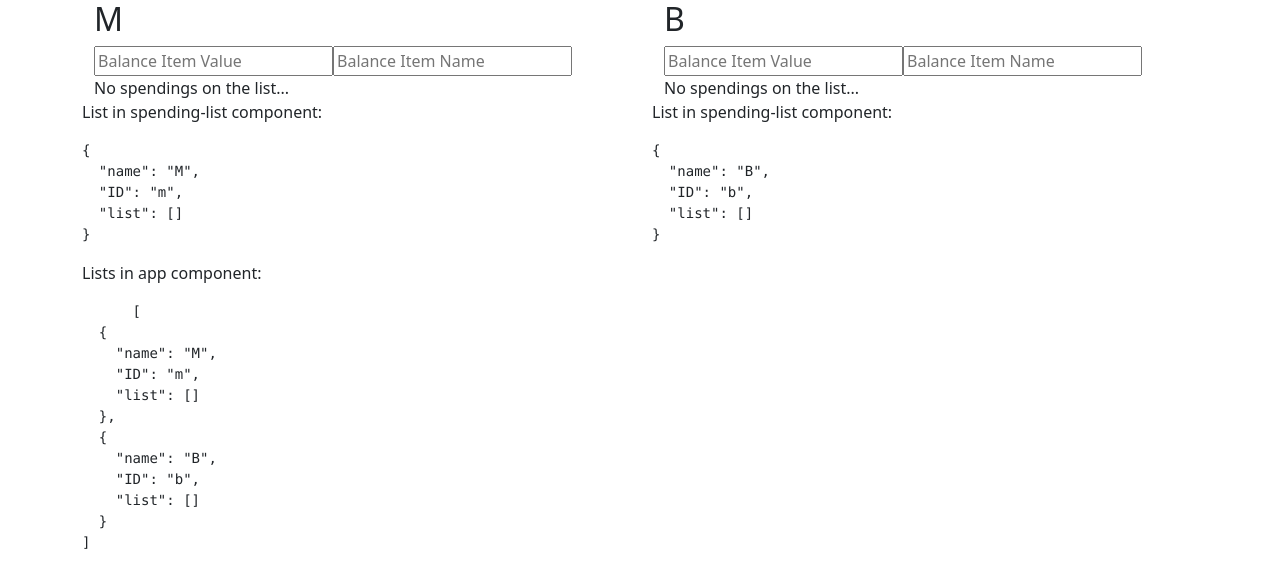
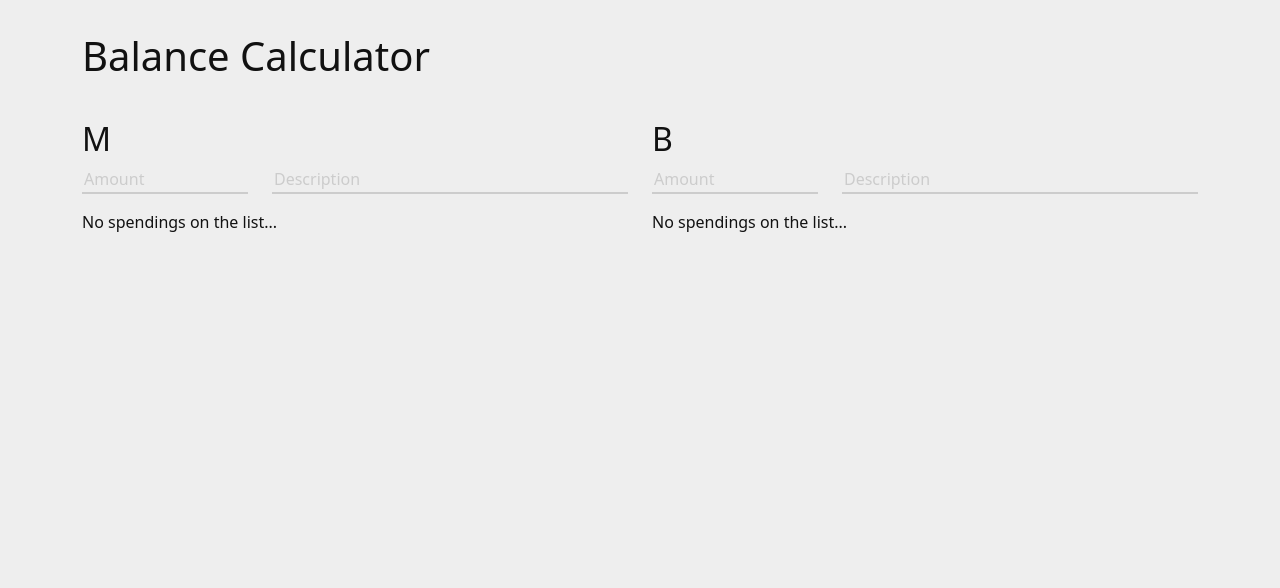
Before and after one commit to FrankFonts/balance, an Angular app: page / in a window 1280 px wide. Shown: the top 588 px of the page. Built offline with nearby package versions, Linux system fonts and the light colour scheme.

Commit message:
First working version, messy, needs testing

```diff
--- a/src/app/app.component.html
+++ b/src/app/app.component.html
@@ -1,16 +1,13 @@
 <div class="container">
   <div class="row">
+    <div class="col-12 page__title">
+      <h1>Balance Calculator</h1>
+    </div>
     <app-spending-list
       *ngFor="let spendingList of spendings"
       [spendingList]="spendingList"
-      class="col-12 col-md-6"
+      (spendingListChange)="updateSpendingList($event)"
+      class="col-12 col-md-6 spending-list"
     ></app-spending-list>
   </div>
-  <div class="col-12">
-    <p>Lists in app component:</p>
-    <pre>
-      {{ spendings | json }}
-      </pre
-    >
-  </div>
 </div>
--- a/src/app/app.component.ts
+++ b/src/app/app.component.ts
@@ -7,7 +7,19 @@ import { SpendingList, spendings } from './interfaces';
   styleUrls: ['./app.component.scss'],
 })
 export class AppComponent implements OnInit {
-  spendings: Array<SpendingList> = spendings;
+  spendings: Array<SpendingList> | null = spendings;
+
+  updateSpendingList(spendingList: SpendingList) {
+    localStorage.setItem('balance-app-data', JSON.stringify(this.spendings));
+  }
+
+  constructor() {
+    let test: string | null = localStorage.getItem('balance-app-data');
+
+    if (test) {
+      this.spendings = JSON.parse(test);
+    }
+  }
 
   ngOnInit(): void {}
 }
--- a/src/app/app.module.ts
+++ b/src/app/app.module.ts
@@ -3,10 +3,10 @@ import { BrowserModule } from '@angular/platform-browser';
 
 import { AppRoutingModule } from './app-routing.module';
 import { AppComponent } from './app.component';
-import { BalanceComponent } from './spending-list/spending-list.component';
+import { SpendingListComponent } from './spending-list/spending-list.component';
 
 @NgModule({
-  declarations: [AppComponent, BalanceComponent],
+  declarations: [AppComponent, SpendingListComponent],
   imports: [BrowserModule, AppRoutingModule],
   providers: [],
   bootstrap: [AppComponent],
--- a/src/app/interfaces.ts
+++ b/src/app/interfaces.ts
@@ -1,12 +1,12 @@
 export interface SpendingList {
   name: string;
   ID: number | string;
-  list?: Array<SpendingItem>;
+  list: Array<SpendingItem>;
 }
 
 export interface SpendingItem {
-  balanceItemValue: number;
-  balanceItemName: string;
+  spendingItemValue: number;
+  spendingItemName: string;
 }
 
 export const spendings: Array<SpendingList> = [
--- a/src/app/spending-list/spending-list.component.html
+++ b/src/app/spending-list/spending-list.component.html
@@ -1,4 +1,4 @@
-<div [id]="spendingList.ID" class="container">
+<!-- <div [id]="spendingList.ID"> -->
 <div class="row">
   <div class="col-12">
     <h2>
@@ -6,41 +6,64 @@
     </h2>
   </div>
 
-    <div class="col-12">
+  <div class="col-4">
     <input
+      #spendingItemValueInput
+      class="newItem"
       type="number"
-        id="balance-item-value"
-        placeholder="Balance Item Value"
-      />
-
-      <input
-        type="text"
-        id="balance-item-name"
-        placeholder="Balance Item Name"
+      placeholder="Amount"
+      [value]="spendingItemValue"
+      (keypress)="
+        addNewSpendingListItem(
+          $event,
+          spendingItemValueInput.value,
+          spendingItemNameInput.value
+        )
+      "
     />
   </div>
 
-    <div class="col-12">
-      <ul
-        *ngIf="
-          spendingList.list && spendingList.list.length;
-          else noSpendingMessage
+  <div class="col-8">
+    <input
+      #spendingItemNameInput
+      class="newItem"
+      type="text"
+      placeholder="Description"
+      [value]="spendingItemName"
+      (keypress)="
+        addNewSpendingListItem(
+          $event,
+          spendingItemValueInput.value,
+          spendingItemNameInput.value
+        )
       "
-      >
-        <li *ngFor="let item of spendingList.list">
-          {{ item }}
-        </li>
-      </ul>
-
-      <ng-template #noSpendingMessage>
-        No spendings on the list...
-      </ng-template>
-    </div>
+    />
   </div>
 </div>
 
-<p>List in spending-list component:</p>
+<div
+  class="row"
+  *ngIf="spendingList.list && spendingList.list.length; else noSpendingMessage"
+>
+  <ng-container *ngFor="let item of spendingList.list">
+    <!-- disabled for now -->
+    <div class="col-4">
+      <input type="number" disabled [value]="item.spendingItemValue" />
+    </div>
 
-<pre
-  >{{ spendingList | json }}
-</pre>
+    <!-- disabled for now -->
+    <div class="col-8">
+      <input type="text" disabled [value]="item.spendingItemName" />
+    </div>
+  </ng-container>
+</div>
+
+<ng-template #noSpendingMessage> No spendings on the list... </ng-template>
+
+<!-- TODO : move out to app -->
+<div
+  *ngIf="spendingList.list && spendingList.list.length"
+  class="col-12 list__total"
+>
+  <h3>Total: {{ calculateTotal() | currency: "HUF":"":"4.0-0" }}.- Ft</h3>
+</div>
--- a/src/app/spending-list/spending-list.component.ts
+++ b/src/app/spending-list/spending-list.component.ts
@@ -1,13 +1,55 @@
-import { Component, OnInit, Input } from '@angular/core';
-import { SpendingList } from '../interfaces';
+import { Component, OnInit, Input, Output, EventEmitter } from '@angular/core';
+import { SpendingList, SpendingItem } from '../interfaces';
 
 @Component({
   selector: 'app-spending-list',
   templateUrl: './spending-list.component.html',
   styleUrls: ['./spending-list.component.scss'],
 })
-export class BalanceComponent implements OnInit {
-  @Input() spendingList: SpendingList = { name: '', ID: 0 };
+export class SpendingListComponent implements OnInit {
+  @Input() spendingList: SpendingList = { name: '', ID: 0, list: [] };
+
+  spendingItemValue: string = '';
+  spendingItemName: string = '';
+
+  updateNewSpendingListItem(value: string, name: string) {
+    this.spendingItemValue = value;
+    this.spendingItemName = name;
+  }
+
+  addNewSpendingListItem(event: KeyboardEvent, value: string, name: string) {
+    this.spendingItemValue = value.trim();
+    this.spendingItemName = name.trim();
+
+    if (
+      event.key == 'Enter' &&
+      this.spendingItemName !== '' &&
+      this.spendingItemValue !== ''
+    ) {
+      this.spendingList.list.push({
+        spendingItemValue: +this.spendingItemValue || 0,
+        spendingItemName: this.spendingItemName || '',
+      });
+
+      this.spendingItemValue = '';
+      this.spendingItemName = '';
+
+      this.spendingListChange.emit(this.spendingList);
+    }
+  }
+
+  calculateTotal() {
+    let sum = this.spendingList.list.reduce(
+      (total: number, item: SpendingItem) => {
+        return (total += item.spendingItemValue);
+      },
+      0
+    );
+
+    return sum;
+  }
+
+  @Output() spendingListChange = new EventEmitter<SpendingList>();
 
   constructor() {}
 
--- a/src/styles.scss
+++ b/src/styles.scss
@@ -1 +1,74 @@
-/* You can add global styles to this file, and also import other style files */
+input {
+  width: 100%;
+  margin: 0 0 1em 0;
+  border: 0;
+  border-bottom: 2px solid currentColor;
+  transition: all 200ms ease-in-out;
+  position: relative;
+  background-color: transparent;
+  outline: none;
+}
+
+/* Chrome, Safari, Edge, Opera */
+input::-webkit-outer-spin-button,
+input::-webkit-inner-spin-button {
+  -webkit-appearance: none;
+  margin: 0;
+}
+/* Firefox */
+input[type="number"] {
+  -moz-appearance: textfield;
+}
+
+@media (prefers-color-scheme: dark) {
+  body {
+    background-color: #111;
+    color: #eee;
+  }
+
+  input {
+    color: #444;
+
+    &::placeholder {
+      color: #444;
+    }
+
+    &:focus {
+      color: inherit;
+
+      &::placeholder {
+        color: inherit;
+      }
+    }
+  }
+}
+
+@media (prefers-color-scheme: light) {
+  body {
+    background-color: #eee;
+    color: #111;
+  }
+
+  input {
+    color: #ccc;
+
+    &::placeholder {
+      color: #ccc;
+    }
+
+    &:focus {
+      color: inherit;
+
+      &::placeholder {
+        color: inherit;
+      }
+    }
+  }
+}
+
+.page__title {
+  margin: 2em 0;
+}
+.list__total {
+  margin: 2em 0 0 0;
+}
```
Lines whose indentation alone changed are shown as unchanged.
